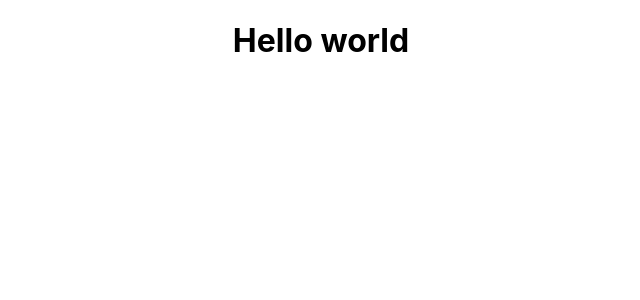
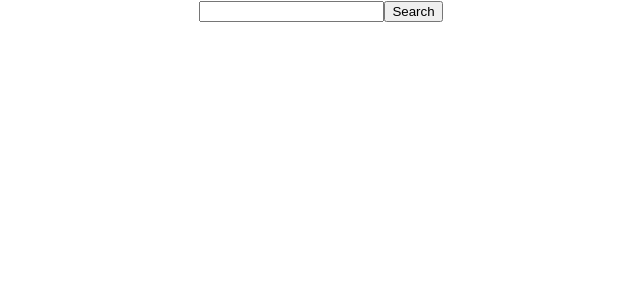
Before and after one commit to ernestopmaria/recipe, a React (Create React App) app: page / in a window 1280 px wide. Shown: the top 300 px of the page, without its empty margins (319-959 px from the left). Built offline with nearby package versions, Linux system fonts and the light colour scheme.

Commit message:
connecting our app to external api

```diff
--- a/src/App.js
+++ b/src/App.js
@@ -1,11 +1,34 @@
-import React from 'react';
-import logo from './logo.svg';
+import React, {useEffect, useState} from 'react';
+
 import './App.css';
 
-function App() {
+const App =()=> {
+
+  const APP_ID = "8f809bfe";
+  const APP_KEY = "c2bd663000e60f666031d5b8c0c8eb8d";
+
+
+
+  const [counter, setCounter] = useState(0);
+
+  useEffect(()=>{
+  }, []);
+
+  const getRecipes = async () =>{
+    const response = await fetch(`https://api.edamam.com/search?q=chicken&app_id=${APP_ID}&app_key=${APP_KEY}`);
+    const data = await response.json();
+    console.log(data);
+  }
+
   return (
     <div className="App">
-      <h1>Hello world</h1>
+      <form className ="search-form">
+        <input className="search-bar" type="text"/>
+        <button  className ="search-botton" type="submit">
+          Search
+          </button>
+
+      </form>
     </div>
   );
 }
```
